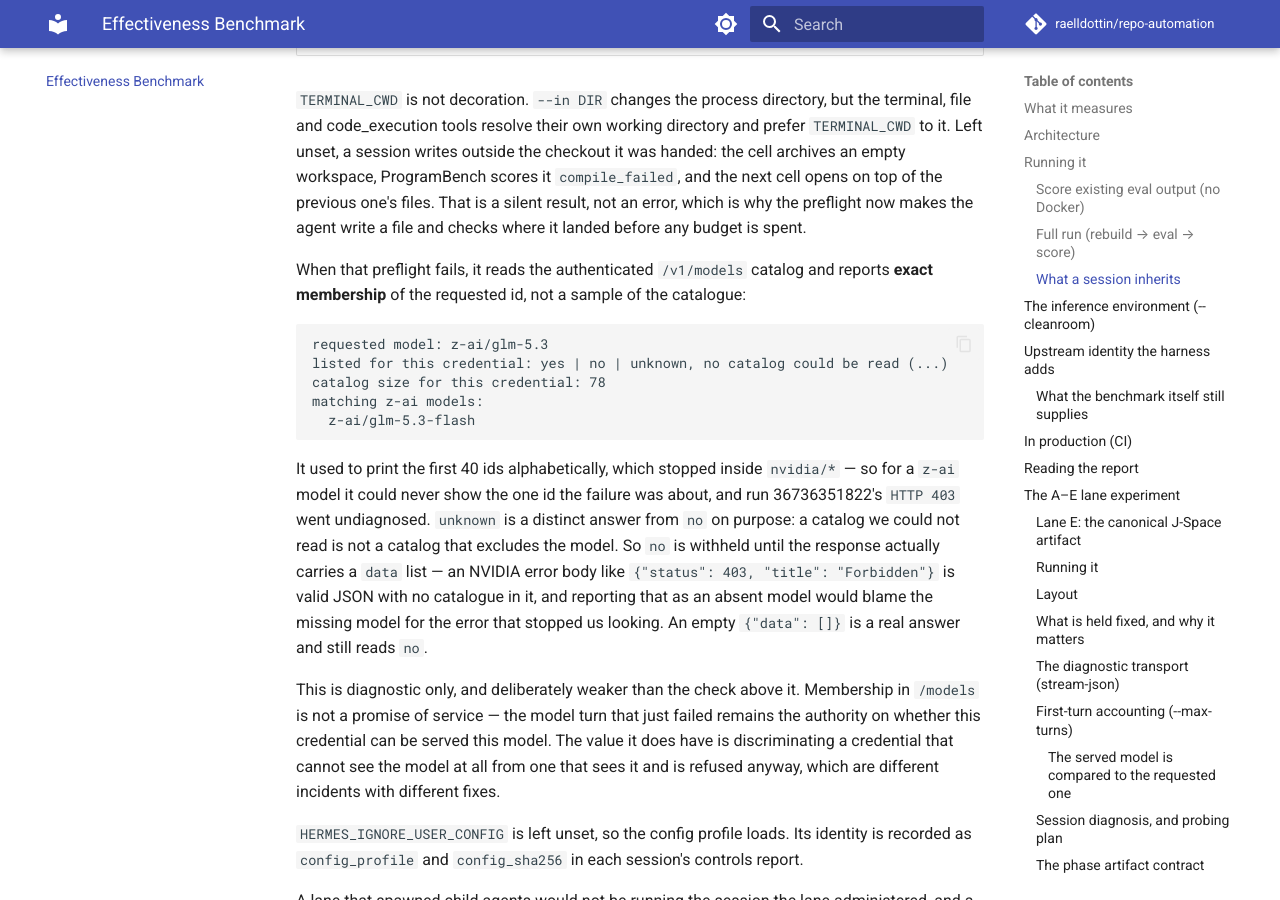
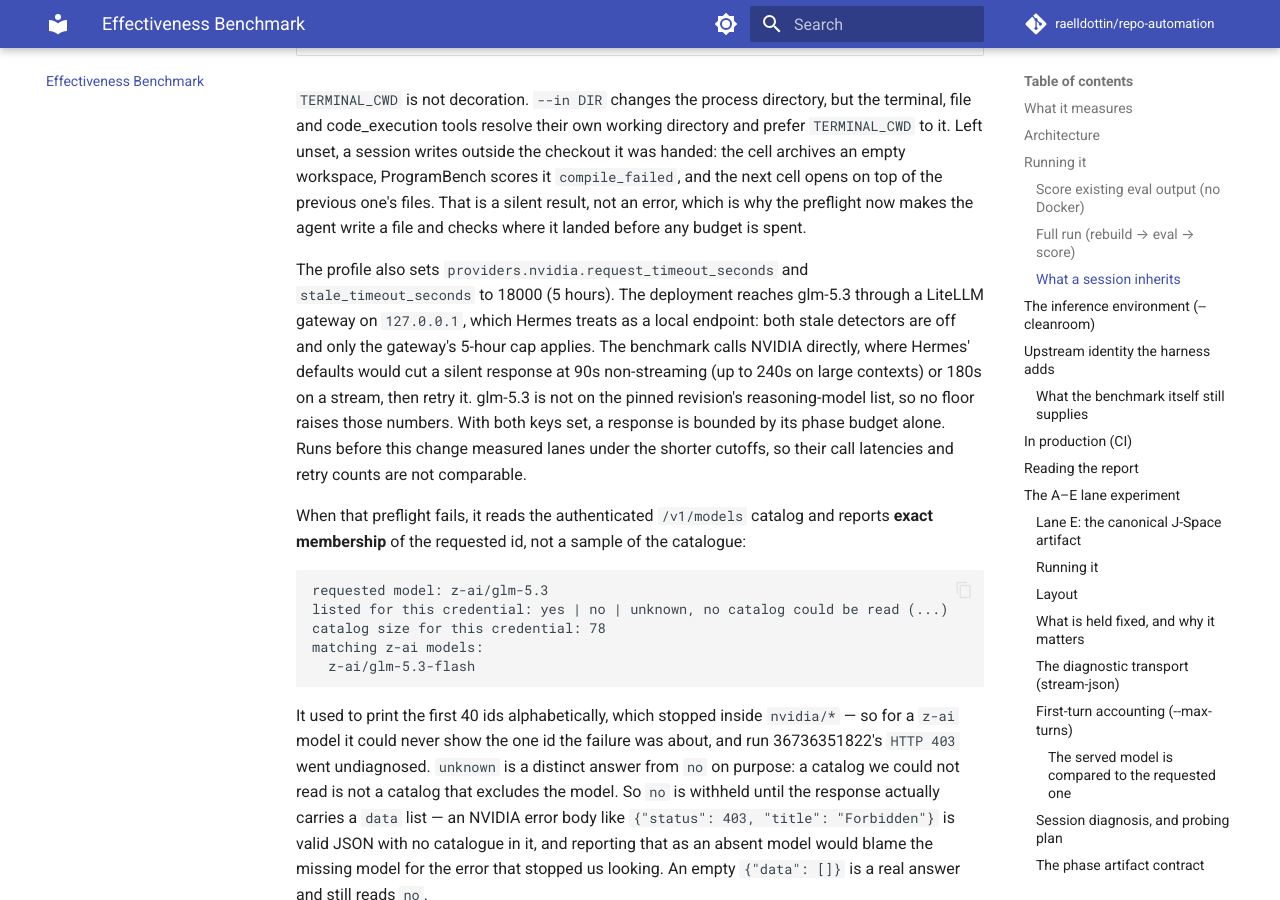
Before and after one commit to raelldottin/repo-automation, an MkDocs documentation site: the page built from docs/workflows/effectiveness-benchmark.md, in a window 1280 px wide and 900 px high, scrolled down 3570 px. Built offline with MkDocs 1.6.1 and Material for MkDocs 9.7.7, drawn with Linux system fonts in a browser that asks for light colours; comment, search, counter and statistics services are not loaded.

Commit message:
ci(benchmark): give glm-5.3 the same 5-hour response cap the deployment has (#106)
The operator reaches glm-5.3 through a LiteLLM gateway on 127.0.0.1. Hermes treats that
as a local endpoint, so both stale detectors are off and only the gateway's 5-hour cap
applies. CI calls NVIDIA directly, where the pinned Hermes' defaults cut a silent response
at 90s non-streaming (240s on large contexts) or 180s on a stream, then retry it. glm-5.3
is not on its reasoning-model floor list, so nothing raises those numbers.

providers.nvidia.request_timeout_seconds and stale_timeout_seconds, both 18000, cover the
per-call timeout, the stream read timeout and both stale detectors at b6a87db. Checked
against the pin: both resolve to 18000 for nvidia/z-ai/glm-5.3, other providers stay
unset, and runtime routing (base_url, api_mode, credential source) is unchanged.

The workflow's key check treated providers as a fixed map and would have rejected the
block. It now checks each provider entry's fields against the pin's _KNOWN_PROVIDER_KEYS,
so a misspelled field still fails the run (verified with stale_timeout_secs).

```diff
--- a/docs/workflows/effectiveness-benchmark.md
+++ b/docs/workflows/effectiveness-benchmark.md
@@ -137,6 +137,16 @@ the cell archives an empty workspace, ProgramBench scores it `compile_failed`, a
 next cell opens on top of the previous one's files. That is a silent result, not an
 error, which is why the preflight now makes the agent write a file and checks where it
 landed before any budget is spent.
+
+The profile also sets `providers.nvidia.request_timeout_seconds` and
+`stale_timeout_seconds` to 18000 (5 hours). The deployment reaches glm-5.3 through a
+LiteLLM gateway on `127.0.0.1`, which Hermes treats as a local endpoint: both stale
+detectors are off and only the gateway's 5-hour cap applies. The benchmark calls NVIDIA
+directly, where Hermes' defaults would cut a silent response at 90s non-streaming (up to
+240s on large contexts) or 180s on a stream, then retry it. glm-5.3 is not on the pinned
+revision's reasoning-model list, so no floor raises those numbers. With both keys set, a
+response is bounded by its phase budget alone. Runs before this change measured lanes
+under the shorter cutoffs, so their call latencies and retry counts are not comparable.
 
 When that preflight fails, it reads the authenticated `/v1/models` catalog and reports
 **exact membership** of the requested id, not a sample of the catalogue:
```
Also changed, not shown: 3 other files.
